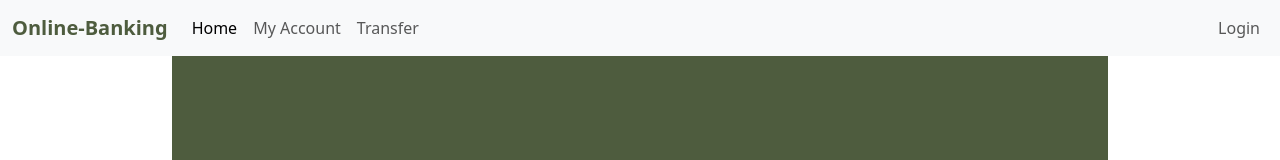
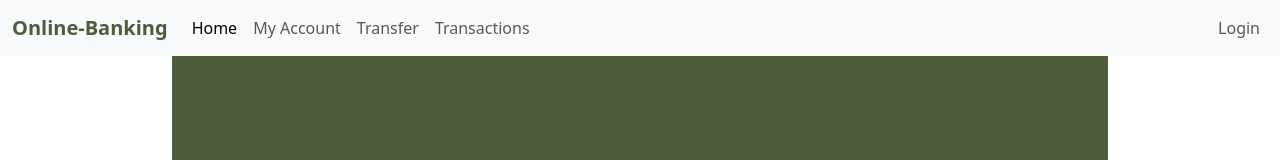
Before and after one commit to jatinkumar-me/online-banking-client, an Angular app: page / in a window 1280 px wide. Shown: the top 160 px of the page. Built offline with nearby package versions, Linux system fonts and the light colour scheme; no server answers.

Commit message:
new routes

```diff
--- a/src/app/app-routing.module.ts
+++ b/src/app/app-routing.module.ts
@@ -6,6 +6,8 @@ import { RegisterComponent } from './auth/register/register.component';
 import { HomeComponent } from './home/home.component';
 import { AccountListComponent } from './accounts/account-list/account-list.component';
 import { AuthGuard } from './auth/auth.guard';
+import { TransactionFormComponent } from './transaction/transaction-form/transaction-form.component';
+import { TransactionHistoryComponent } from './transaction/transaction-history/transaction-history.component';
 
 const routes: Routes = [
   {
@@ -17,9 +19,11 @@ const routes: Routes = [
       { path: 'login', component: LoginComponent },
       { path: 'register', component: RegisterComponent },
       { path: 'accounts', component: AccountListComponent, canActivate: [AuthGuard] },
+      { path: 'transfer', component: TransactionFormComponent, canActivate: [AuthGuard] },
+      { path: 'transactions', component: TransactionHistoryComponent, canActivate: [AuthGuard] },
     ]
   },
-  { path: '**', redirectTo: 'products' }
+  { path: '**', redirectTo: 'home' }
 ];
 
 @NgModule({
--- a/src/app/shared-components/navbar/navbar.component.html
+++ b/src/app/shared-components/navbar/navbar.component.html
@@ -20,6 +20,9 @@
         <li class="nav-item">
           <a class="nav-link" aria-current="page" routerLink="/transfer" routerLinkActive="active">Transfer</a>
         </li>
+        <li class="nav-item">
+          <a class="nav-link" aria-current="page" routerLink="/transactions" routerLinkActive="active">Transactions</a>
+        </li>
       </ul>
 
       <ul class="navbar-nav ml-auto">
```
